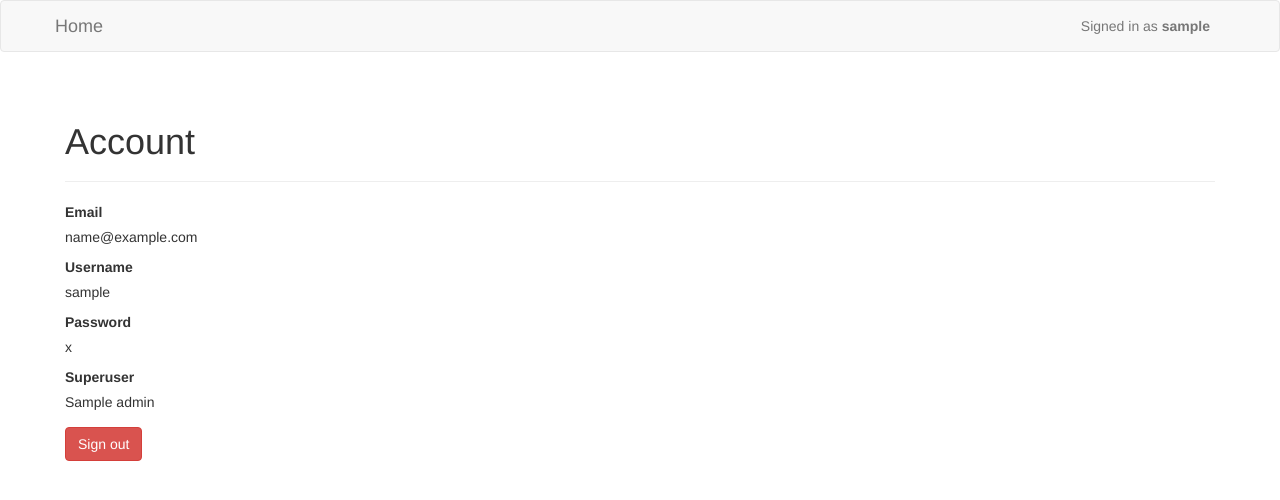
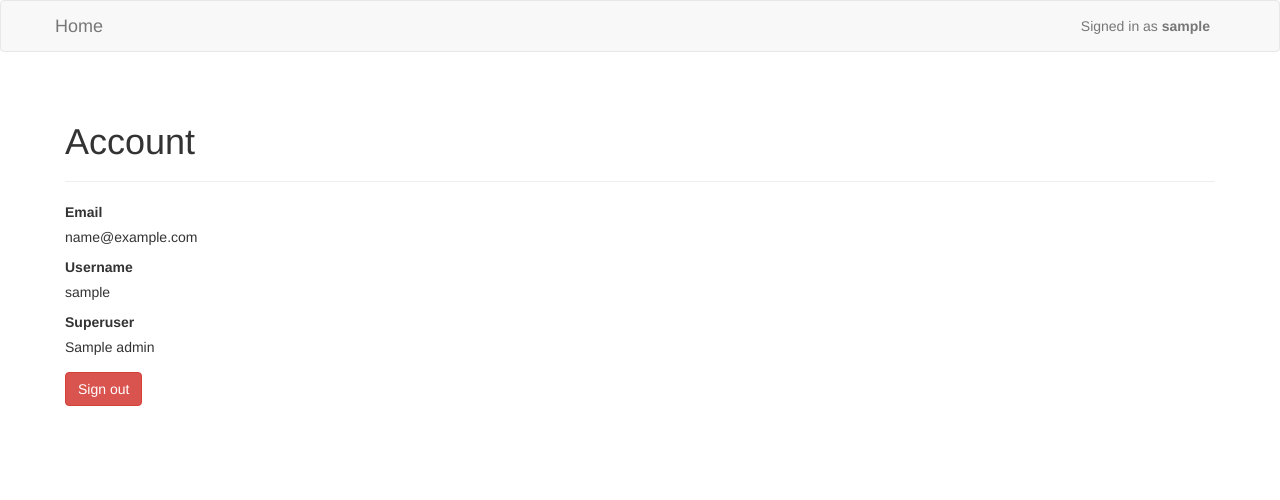
Before and after one commit to xoudini/sqli, a Flask app: template src/templates/account.html in a window 1280 px wide. Shown: the top 500 px of the page. Run offline with Flask 2, Linux system fonts and the light colour scheme; the visitor is signed in with stand-in values (Sample User, id 1); the template is opened without the code that fills it: most values are stand-ins (such as "Sample title", 1, 10 or a date in 2020); some libraries are stand-ins or nearby versions.

Commit message:
Using hashes instead of plaintext for passwords now.

```diff
--- a/sql/insert.sql
+++ b/sql/insert.sql
@@ -1,6 +1,6 @@
-INSERT INTO Account (username, email, password, admin) VALUES ('admin', 'admin@example.com', 'supersecret', TRUE);
-INSERT INTO Account (username, email, password, admin) VALUES ('matti', 'matti@example.com', 'AzPNgi4HhP3e', FALSE);
-INSERT INTO Account (username, email, password, admin) VALUES ('teppo', 'teppo@example.com', 'hYNs6fv0pjBm', FALSE);
+INSERT INTO Account (username, email, password, admin) VALUES ('admin', 'admin@example.com', '$2b$12$90f1F3ZEdiKIuK2o4EO6veEepPdK5vNxn/WuTHjlT2jVoYbQS6qhy', TRUE);
+INSERT INTO Account (username, email, password, admin) VALUES ('matti', 'matti@example.com', '$2b$12$jmPl3txW68mes9GWdr8SI.cAkM6kNWQx8j2dBMeq8T.CnrD27dZtW', FALSE);
+INSERT INTO Account (username, email, password, admin) VALUES ('teppo', 'teppo@example.com', '$2b$12$XNNkPccM.idJIRcU1DQlK.PBq/hvldkGfmOQRJS2xP4K3kUqB1zl6', FALSE);
 
 INSERT INTO Product (name, description, price, stock_left) VALUES ('Canon EF 50mm f/1.4 USM', 'Objektiivissä on USM eli ultraäänimoottori, joka tarkentaa nopeasti ja lähes äänettömästi. Kestävä rakenne ja tarkka piirto. Valovoimansa ansiosta tämä objektiivi soveltuu hyvin henkilökuvaukseen tai muihin tilanteisiin, joissa kohde halutaan tuoda kuvasta mahdollisimman selkeästi esille.', 399.90, 2);
 INSERT INTO Product (name, description, price, stock_left) VALUES ('Yongnuo EF YN 50 mm 1.8', 'Valovoimainen normaaliobjektiivi Canon EF -bajonettiin. Yhteensopiva sekä täyden kennon että APS-C -kennon kameroiden kanssa. Objektiivi tukee kaikkia kameran toimintoja, kuten automaattitarkennusta ja automaattivalotusta. Monikalvopinnoitetus parantaa valonläpäisyä ja vähentää heijastumia.', 89.90, 1);
--- a/src/app.py
+++ b/src/app.py
@@ -1,12 +1,14 @@
 from flask import Flask, render_template, request, redirect, url_for, session, abort
 
 from src.utilities.database import Database
+from src.utilities.password import PasswordUtility
 from src.models.product import Product
 from src.models.account import Account
 
 app = Flask(__name__)
 app.secret_key = "legit-secret-key"
 db = Database('legit')
+pw = PasswordUtility()
 
 
 ### Convenience methods for session. ###
@@ -35,10 +37,10 @@ def index():
 @app.route('/products')
 def products():
     keyword = request.args.get('search', '')
-    keyword = keyword.strip().lower()
+    keyword = keyword.strip()
 
     rows = db.execute_query(
-        "SELECT * FROM Product WHERE lower(name) LIKE ('%" + keyword + "%') ORDER BY lower(name);"
+        "SELECT * FROM Product WHERE lower(name) LIKE lower('%" + keyword + "%') ORDER BY lower(name);"
     )
 
     products = []
@@ -89,15 +91,26 @@ def login():
     else:
         username, password = request.form['username'], request.form['password']
 
+        username = username.strip().lower()
+
         rows = db.execute_query(
-            "SELECT * FROM Account WHERE username = ('" + username + "') AND password = ('" + password + "');"
+            "SELECT * FROM Account WHERE username = %(username)s;",
+            {'username': username}
         )
 
         try:
             row = rows.pop(0)
-            account = Account(row[0], row[1], row[2], row[3])
-            set_signed_in(account.username, account.email, account.password, account.admin)
-            return redirect(url_for('account'))
+
+            stored_hash = row[2]
+
+            if pw.matches(password, stored_hash):
+                account = Account(row[0], row[1], row[2], row[3])
+                set_signed_in(account.username, account.email, account.password, account.admin)
+                return redirect(url_for('account'))
+
+            else:
+                error = "Incorrect username or password."
+                return render_template('login.html', messages={'error': error}, username=username)
 
         except Exception as e:
             error = "Incorrect username or password."
--- a/src/templates/account.html
+++ b/src/templates/account.html
@@ -22,9 +22,6 @@
             <label>Username</label>
             <p>{{account.username}}</p>
 
-            <label>Password</label>
-            <p>{{account.password}}</p>
-
             <label>Superuser</label>
             <p>{{account.admin}}</p>
         </div>
```
